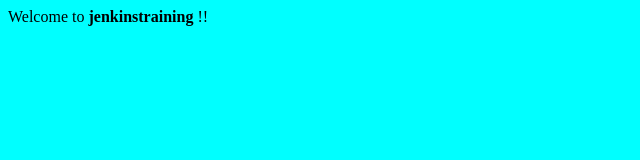
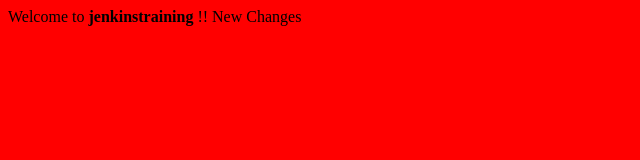
Before and after one commit to iimrankhan98/firstcode, a plain HTML site: page index.html in a window 1280 px wide. Shown: the whole page, without its empty margins (0-640 px from the left). Drawn offline with Linux system fonts and the light colour scheme.

Commit message:
newchanges-2

```diff
--- a/index.html
+++ b/index.html
@@ -1,5 +1,5 @@
-<body bgcolor='aqua'>
+<body bgcolor='red'>
 
 Welcome to <b>jenkinstraining</b> !!
-
+New Changes
 </body>
```
